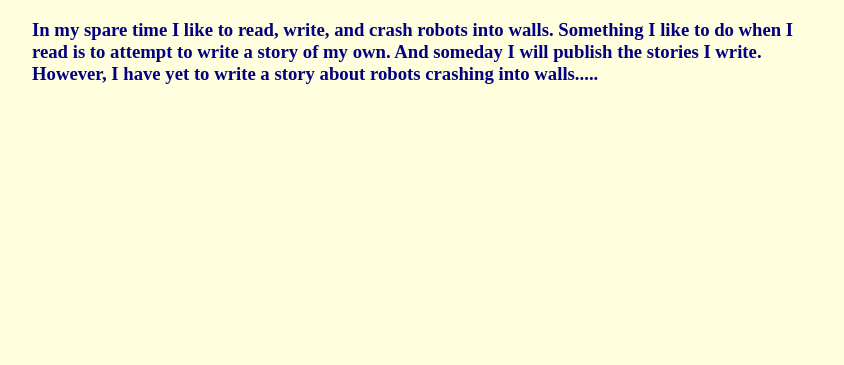
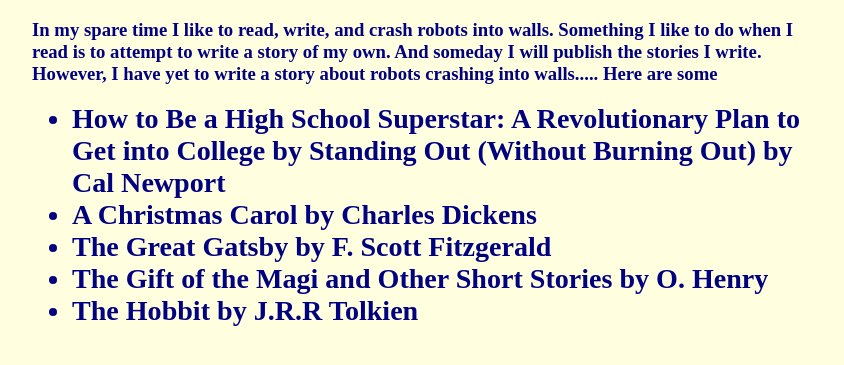
Before and after one commit to shinystar123/homePage, a plain HTML site: page index.html in a window 1280 px wide. Shown: the part 655-1020 px from the top of the page, without its empty margins (208-1052 px from the left). Before the commit the page ends 820 px from the top, so only its background shows below. Drawn offline with Linux system fonts and the light colour scheme.

Commit message:
Update index.html

```diff
--- a/index.html
+++ b/index.html
@@ -57,7 +57,16 @@
         <h3>In my spare time I like to read, write, and crash robots into walls.
          Something I like to do when I read is to attempt to write a story
          of my own. And someday I will publish the stories I write.
-         However, I have yet to write a story about robots crashing into walls.....</h3>
+         However, I have yet to write a story about robots crashing into walls.....
+        Here are some
+        <ul>
+            <li>How to Be a High School Superstar: A Revolutionary Plan to Get into College by Standing Out (Without Burning Out) by Cal Newport </li>
+            <li>A Christmas Carol by Charles Dickens</li>
+            <li>The Great Gatsby by  F. Scott Fitzgerald </li>
+            <li>The Gift of the Magi and Other Short Stories by O. Henry </li>
+            <li> The Hobbit by J.R.R Tolkien</li>
+        </ul>
+        </h3>
 
 </p>
         </div>
```
